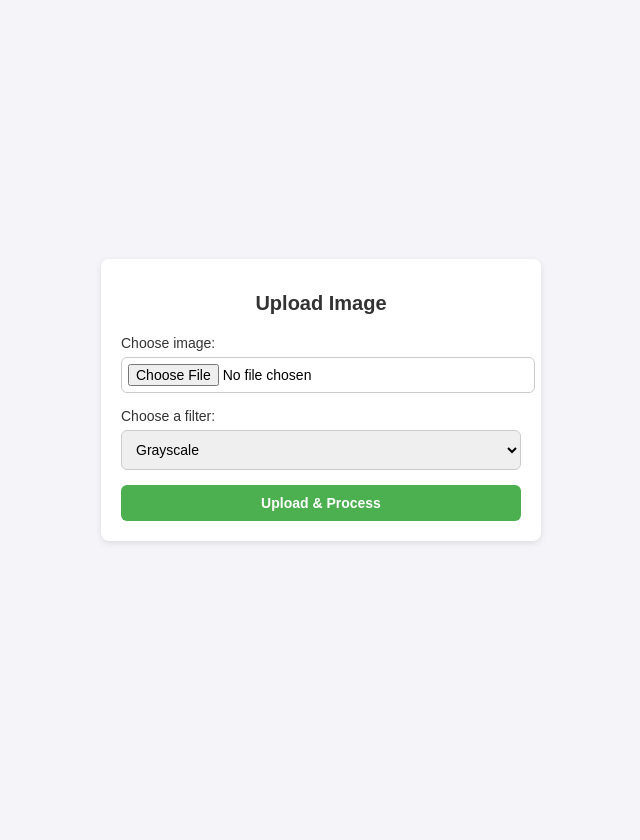
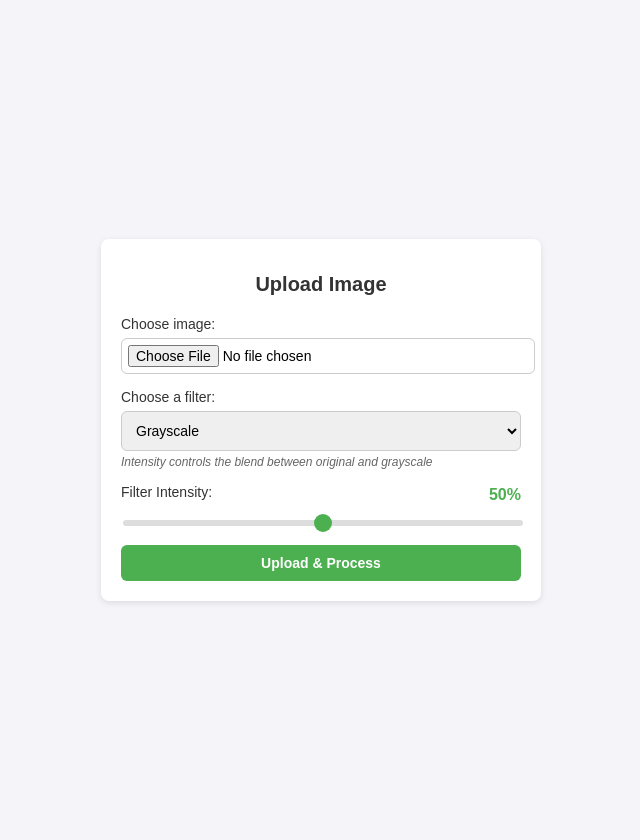
Before and after one commit to BitGladiator/image-queue-processor, a Python web app: template flask/templates/index.html in a window 1280 px wide. Shown: the whole page, without its empty margins (319-959 px from the left). Before the commit the page ends 543 px from the top, so only its background shows below. Run offline with Jinja, Linux system fonts and the light colour scheme; the template is opened without the code that fills it, so the values that code supplies are empty.

Commit message:
Added intensity regulator dropdown

```diff
--- a/cpp/CMakeLists.txt
+++ b/cpp/CMakeLists.txt
@@ -3,21 +3,15 @@ project(ImageProcessor)
 
 set(CMAKE_CXX_STANDARD 17)
 
-# Find OpenCV
 find_package(OpenCV REQUIRED)
 
-# Include directories
 include_directories(${OpenCV_INCLUDE_DIRS})
 
-# Add executable
 add_executable(processor processor.cpp)
 
-# Link libraries
 target_link_libraries(processor ${OpenCV_LIBS})
 
-# Set output directory
 set(EXECUTABLE_OUTPUT_PATH ${CMAKE_BINARY_DIR})
 
-# Print some debug info
 message(STATUS "OpenCV_LIBS: ${OpenCV_LIBS}")
 message(STATUS "OpenCV_INCLUDE_DIRS: ${OpenCV_INCLUDE_DIRS}")
--- a/flask/templates/index.html
+++ b/flask/templates/index.html
@@ -11,8 +11,9 @@
       display: flex;
       justify-content: center;
       align-items: center;
-      height: 100vh;
+      min-height: 100vh;
       margin: 0;
+      padding: 20px;
     }
 
     .container {
@@ -72,6 +73,62 @@
       font-size: 13px;
       color: #555;
     }
+
+    /* Intensity slider styles */
+    .intensity-slider {
+      width: 100%;
+      margin-top: 8px;
+    }
+
+    input[type="range"] {
+      width: 100%;
+      height: 6px;
+      border-radius: 3px;
+      background: #ddd;
+      outline: none;
+      -webkit-appearance: none;
+    }
+
+    input[type="range"]::-webkit-slider-thumb {
+      -webkit-appearance: none;
+      appearance: none;
+      width: 18px;
+      height: 18px;
+      border-radius: 50%;
+      background: #4CAF50;
+      cursor: pointer;
+    }
+
+    input[type="range"]::-moz-range-thumb {
+      width: 18px;
+      height: 18px;
+      border-radius: 50%;
+      background: #4CAF50;
+      cursor: pointer;
+      border: none;
+    }
+
+    .intensity-value {
+      display: inline-block;
+      margin-left: 10px;
+      font-weight: bold;
+      color: #4CAF50;
+      min-width: 30px;
+    }
+
+    .intensity-header {
+      display: flex;
+      justify-content: space-between;
+      align-items: center;
+      margin-bottom: 6px;
+    }
+
+    .filter-description {
+      font-size: 12px;
+      color: #666;
+      margin-top: 4px;
+      font-style: italic;
+    }
   </style>
 </head>
 <body>
@@ -96,6 +153,16 @@
           <option value="negative">Negative</option>
           <option value="brighten">Brighten</option>
         </select>
+        <div class="filter-description" id="filter-description"></div>
+      </div>
+
+      <div class="form-group">
+        <div class="intensity-header">
+          <label for="intensity">Filter Intensity:</label>
+          <span class="intensity-value" id="intensity-display">50%</span>
+        </div>
+        <input type="range" name="intensity" id="intensity" class="intensity-slider"
+               min="0" max="100" value="50" step="1">
       </div>
 
       <button type="submit">Upload & Process</button>
@@ -105,7 +172,20 @@
   <script>
     const fileInput = document.getElementById('image');
     const fileName = document.getElementById('file-name');
-
+    const filterSelect = document.getElementById('filter');
+    const intensitySlider = document.getElementById('intensity');
+    const intensityDisplay = document.getElementById('intensity-display');
+    const filterDescription = document.getElementById('filter-description');
+    const descriptions = {
+      grayscale: "Intensity controls the blend between original and grayscale",
+      blur: "Higher intensity = more blur (kernel size)",
+      edge: "Intensity controls edge detection threshold",
+      sharpen: "Higher intensity = stronger sharpening effect",
+      emboss: "Intensity controls the emboss depth",
+      sepia: "Intensity controls the sepia tone strength",
+      negative: "Intensity controls the inversion amount",
+      brighten: "Higher intensity = brighter image"
+    };
     fileInput.addEventListener('change', function() {
       if (this.files.length > 0) {
         fileName.textContent = "Selected: " + this.files[0].name;
@@ -113,6 +193,13 @@
         fileName.textContent = "";
       }
     });
+    intensitySlider.addEventListener('input', function() {
+      intensityDisplay.textContent = this.value + '%';
+    });
+    filterSelect.addEventListener('change', function() {
+      filterDescription.textContent = descriptions[this.value] || '';
+    });
+    filterDescription.textContent = descriptions[filterSelect.value];
   </script>
 </body>
 </html>
--- a/monitoring/prometheus.yml
+++ b/monitoring/prometheus.yml
@@ -9,14 +9,14 @@ scrape_configs:
 
   - job_name: 'flask'
     static_configs:
-      - targets: ['flask:5000']  # Use service name and internal port
+      - targets: ['flask:5000']
     metrics_path: /metrics
     scrape_interval: 30s
     scrape_timeout: 10s
 
   - job_name: 'node'
     static_configs:
-      - targets: ['node:3000']   # Use service name and internal port
+      - targets: ['node:3000']
     metrics_path: /metrics
     scrape_interval: 30s
     scrape_timeout: 10s
--- a/node/bull-config.js
+++ b/node/bull-config.js
@@ -1,7 +1,5 @@
 const { Queue } = require('bullmq');
 const { default: IORedis } = require('ioredis');
-
-// Use Redis service name instead of localhost in Docker
 const connection = new IORedis({
     host: process.env.REDIS_HOST || 'redis',
     port: process.env.REDIS_PORT || 6379,
--- a/node/index.js
+++ b/node/index.js
@@ -1,2 +1,2 @@
-require('./app');      // starts express server
-require('./consumer'); // starts BullMQ worker
+require('./app');
+require('./consumer');
--- a/node/test-processor.js
+++ b/node/test-processor.js
@@ -1,17 +1,13 @@
 const { exec } = require('child_process');
 const path = require('path');
 const fs = require('fs');
-
-// Test the C++ processor
 const processorPath = path.join(__dirname, 'cpp/build/processor');
-const testInput = '/app/flask/uploads/badge.png';  // Adjust this path
+const testInput = '/app/flask/uploads/badge.png';
 const testOutput = '/app/flask/results/test_output.jpg';
 
 console.log('Testing C++ processor...');
 console.log(`Processor path: ${processorPath}`);
 console.log(`Processor exists: ${fs.existsSync(processorPath)}`);
-
-// Ensure output directory exists
 const outputDir = path.dirname(testOutput);
 if (!fs.existsSync(outputDir)) {
     fs.mkdirSync(outputDir, { recursive: true });
--- a/prometheus/prometheus.yml
+++ b/prometheus/prometheus.yml
@@ -9,14 +9,14 @@ scrape_configs:
 
   - job_name: 'flask'
     static_configs:
-      - targets: ['flask:5000']  # Use service name and internal port
+      - targets: ['flask:5000']
     metrics_path: /metrics
     scrape_interval: 30s
     scrape_timeout: 10s
 
   - job_name: 'node'
     static_configs:
-      - targets: ['node:3000']   # Use service name and internal port
+      - targets: ['node:3000']
     metrics_path: /metrics
     scrape_interval: 30s
     scrape_timeout: 10s
```
Also changed, not shown: flask/app.py (+8 -7 lines), flask/database.py (+5 -4 lines), node/consumer.js (+3 -38 lines), node/producer.js (+0 -39 lines), flask/database/processing_history.db, flask/results/1_output.jpg, flask/results/2_output.jpg, node/routes.js (deleted), 2 other files.
